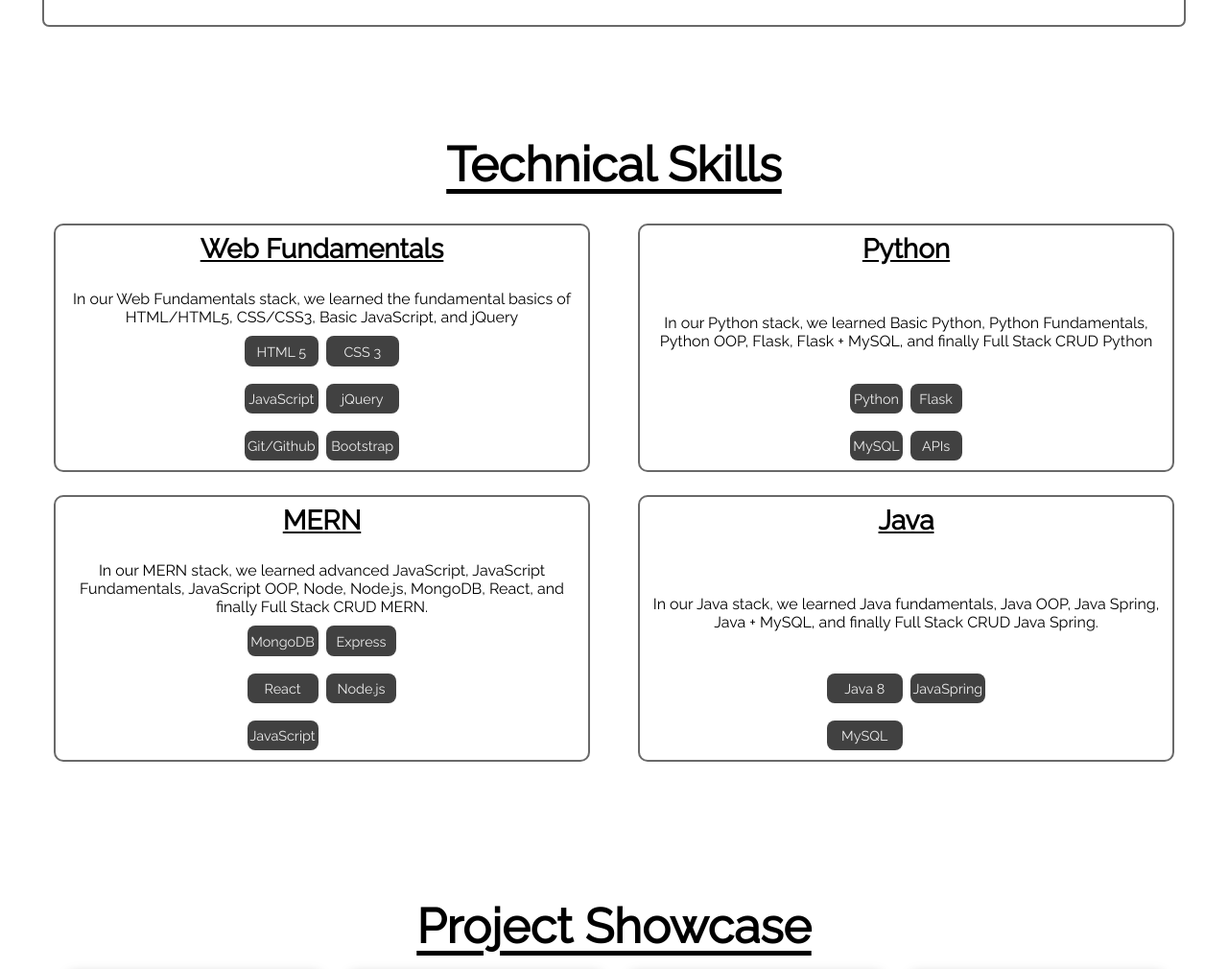
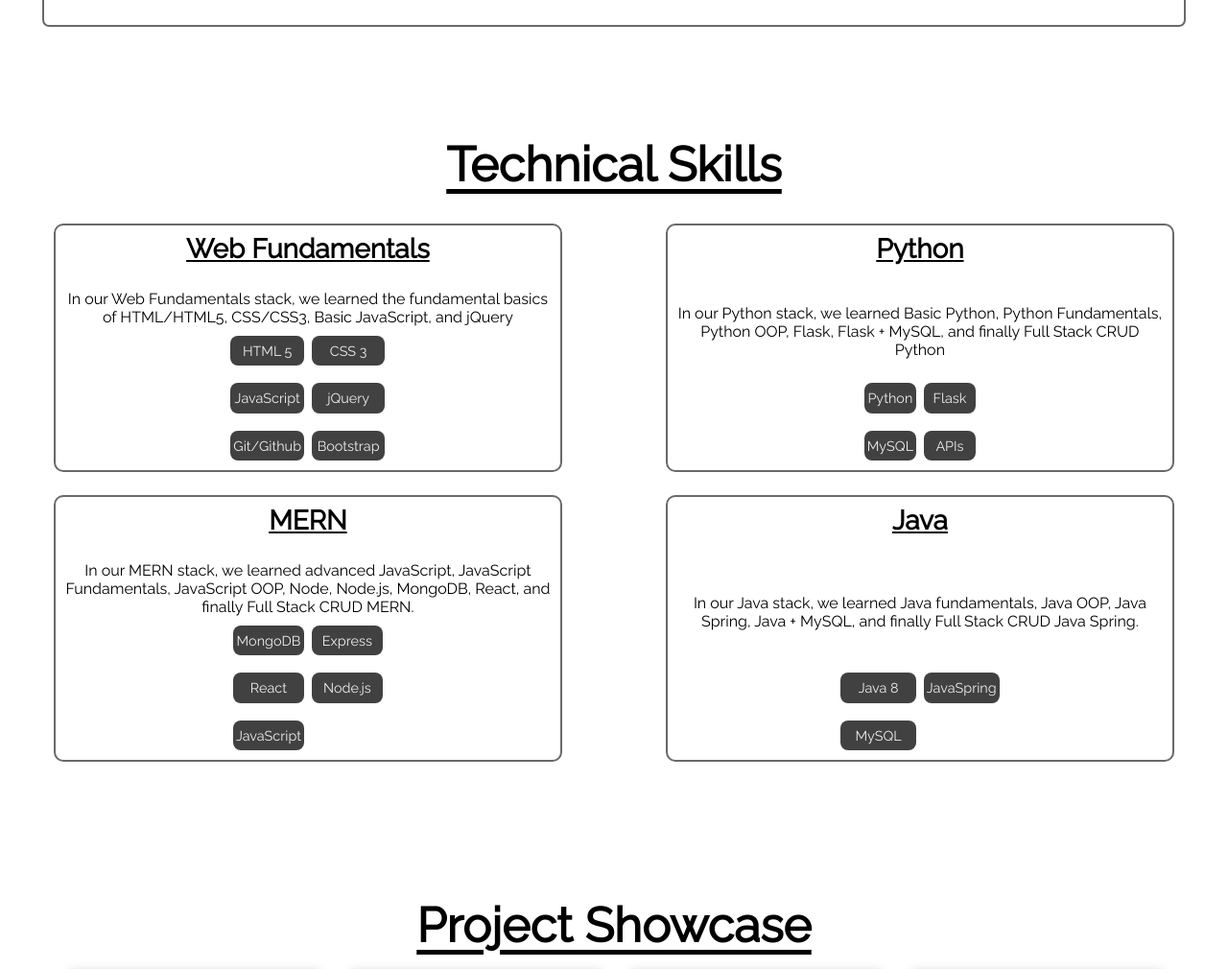
Before and after one commit to RICHIE-YIN/Personal-Portfolio, a plain HTML site: page index.html in a window 1280 px wide. Shown: the part 1987-2997 px from the top of the page at 96% size. Drawn offline with nearby package versions, Linux system fonts and the light colour scheme.

Commit message:
Update styles.css

```diff
--- a/styles.css
+++ b/styles.css
@@ -235,22 +235,22 @@ display: none;
 
 .skills-section .card.card1 {
     /* background: linear-gradient(135deg, #F0F2F5 0%, #D9DBE1 100%); */
-    width: 47.5%;
+    width: 45%;
 }
 
 .skills-section .card.card2 {
     /* background: linear-gradient(135deg, #D9DBE1 0%, #BEC1C9 100%); */
-    width: 47.5%;
+    width: 45%;
 }
 
 .skills-section .card.card3 {
     /* background: linear-gradient(135deg, #F0F2F5 0%, #BEC1C9 100%); */
-    width: 47.5%;
+    width: 45%;
 }
 
 .skills-section .card.card4 {
     /* background: linear-gradient(135deg, #BEC1C9 0%, #F0F2F5 100%); */
-    width: 47.5%;
+    width: 45%;
 }
 
 
```
